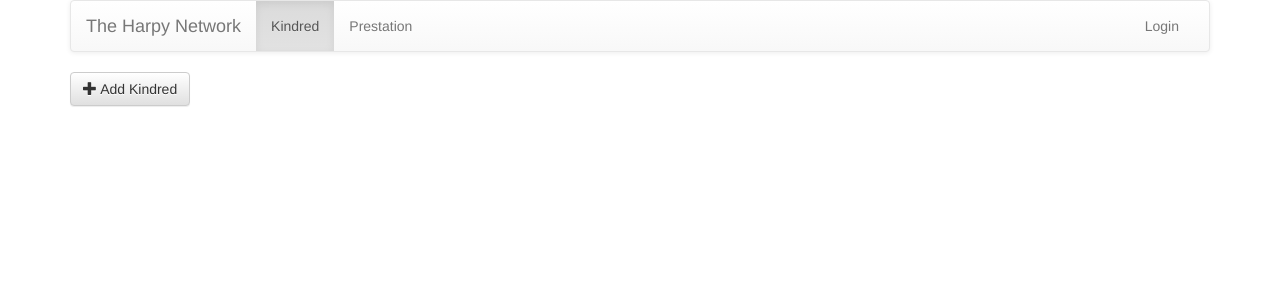
After one commit to sayeghr/harpy-network, a Flask app: page /kindred in a window 1280 px wide. The commit adds this page. Shown: the top 300 px of the page. Run offline with Flask 2, Linux system fonts and the light colour scheme; data that the repository does not hold is empty; some libraries are stand-ins or nearby versions.

Commit message:
Added the ability to add kindred to the database.

```diff
--- a/harpy_network/forms.py
+++ b/harpy_network/forms.py
@@ -1,7 +1,11 @@
 from flask.ext.wtf import Form
 from wtforms import StringField, PasswordField
-from wtforms.validators import DataRequired
+from wtforms.validators import DataRequired, Length
 
 class LoginForm(Form):
     email = StringField('Email', validators=[DataRequired()])
     password = PasswordField('Password', validators=[DataRequired()])
+
+
+class AddCharacterForm(Form):
+    name = StringField('Name', validators=[DataRequired(), Length(max=254)])
--- a/harpy_network/templates/base.html
+++ b/harpy_network/templates/base.html
@@ -35,7 +35,7 @@
         <!-- Collect the nav links, forms, and other content for toggling -->
         <div class="collapse navbar-collapse" id="bs-example-navbar-collapse-1">
           <ul class="nav navbar-nav">
-            <li><a href="#">Kindred</a></li>
+            <li class="{% block kindred_active %}{% endblock %}"><a href="/kindred">Kindred</a></li>
             <li><a href="#">Prestation</a></li>
           </ul>
           <ul class="nav navbar-nav navbar-right">
--- /dev/null
+++ b/harpy_network/templates/kindred.html
@@ -0,0 +1,14 @@
+{% extends 'base.html' %}
+
+{% block kindred_active %}active{% endblock %}
+
+{% block content %}
+  {% for character in characters %}
+    <div>
+      {{ character.name }}
+    </div>
+  {% endfor %}
+  <a href="/kindred/add" class="btn btn-default">
+    <span class="glyphicon glyphicon-plus" aria-hidden="true"></span> Add Kindred
+  </a>
+{% endblock %}
--- a/harpy_network/views.py
+++ b/harpy_network/views.py
@@ -1,9 +1,10 @@
 from flask import render_template, flash, redirect, url_for, request
 from flask.ext.login import login_user, logout_user
 
-from harpy_network import app, login_manager
+from harpy_network import app, db, login_manager
 from harpy_network.models.users import User
-from harpy_network.forms import LoginForm
+from harpy_network.models.characters import Character
+from harpy_network.forms import LoginForm, AddCharacterForm
 
 @login_manager.user_loader
 def load_user(user_id):
@@ -33,3 +34,20 @@ def login():
 def logout():
     logout_user()
     return redirect(url_for('landing_page'))
+
+@app.route('/kindred')
+def view_kindred():
+    characters = Character.query.all()
+    return render_template('kindred.html', characters=characters)
+
+@app.route('/kindred/add', methods=['GET', 'POST'])
+def add_kindred():
+    form = AddCharacterForm()
+    if form.validate_on_submit():
+        new_kindred = Character(form.name.data)
+        db.session.add(new_kindred)
+        db.session.commit()
+        return redirect(url_for('view_kindred'))
+    else:
+        render_template('add_kindred.html', form=form)
+    return render_template('add_kindred.html', form=form)
```
Also changed, not shown: harpy_network/templates/add_kindred.html (added, +8 -0 lines), harpy_network/tests/test_views.py (+46 -0 lines).
